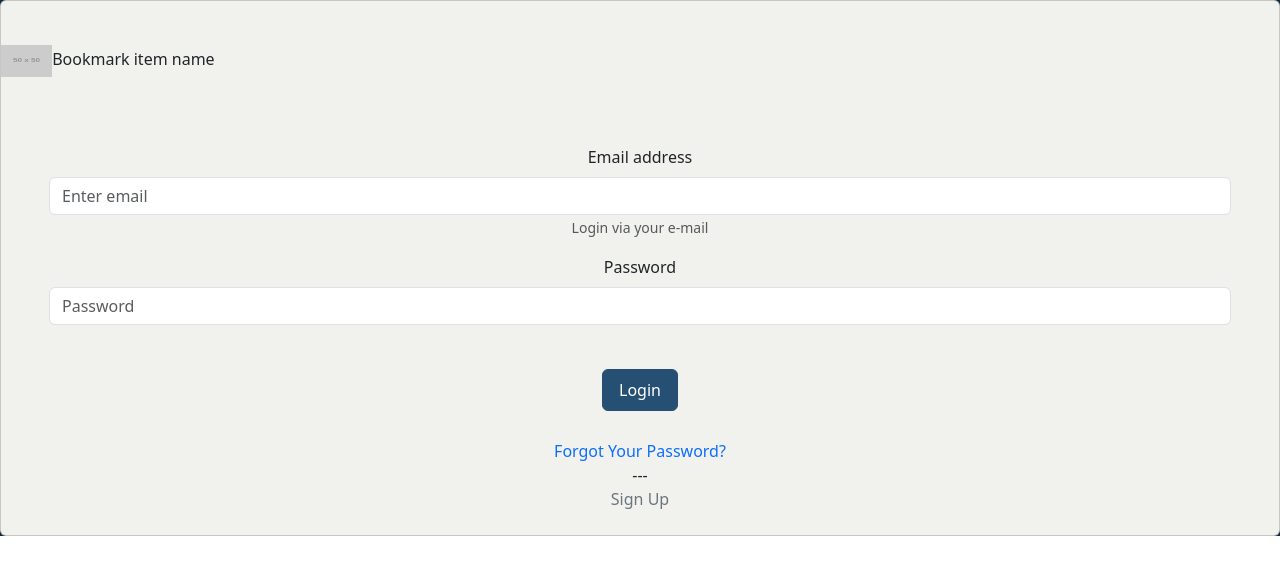
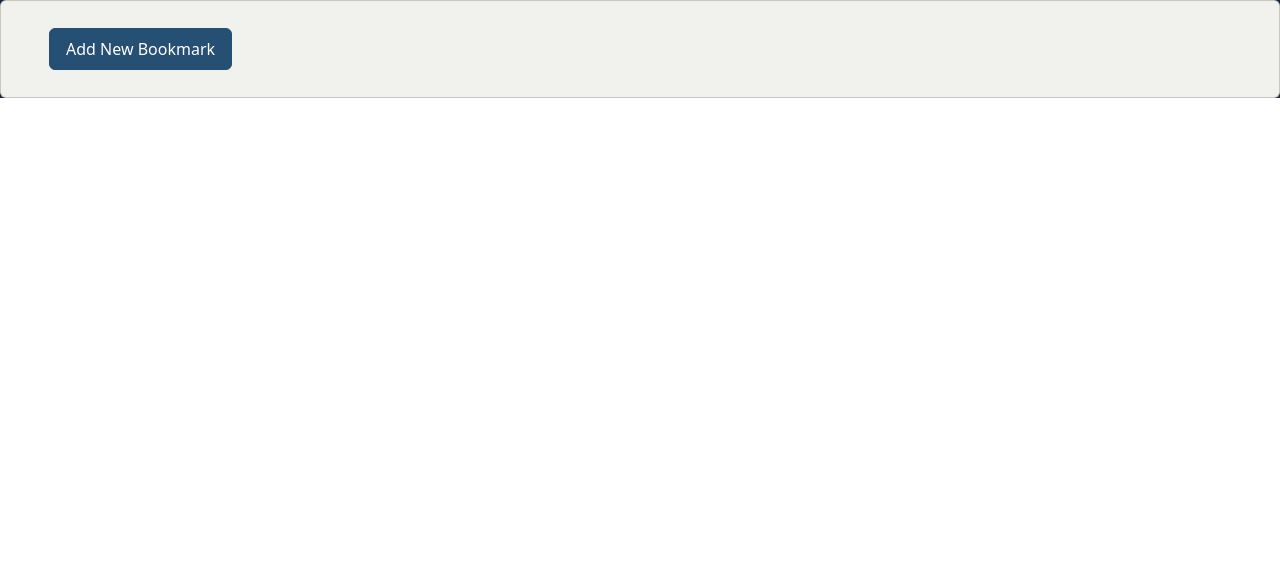
Before and after one commit to LeDauphinn/bookmark-app, a React (Create React App) app in the folder fr/bookmark/: page / in a window 1280 px wide. Shown: the top 574 px of the page. Built offline with nearby package versions, Linux system fonts and the light colour scheme.

Commit message:
button düzgün çalışıyo

```diff
--- a/fr/bookmark/src/components/Bookmark.jsx
+++ b/fr/bookmark/src/components/Bookmark.jsx
@@ -1,90 +1,74 @@
-import 'bootstrap/dist/js/bootstrap.bundle.min';
-import 'bootstrap/dist/css/bootstrap.min.css';
-import '../custom.css';
+import React, { useState } from 'react';
 import Button from 'react-bootstrap/Button';
 import Form from 'react-bootstrap/Form';
 import Card from 'react-bootstrap/Card';
+import Modal from 'react-bootstrap/Modal';
 import BookmarkItem from './BookmarkItem';
 
+function Bookmark() {
+  const [bookmarks, setBookmarks] = useState([]);
+  const [showModal, setShowModal] = useState(false);
+  const [title, setTitle] = useState('');
+  const [url, setUrl] = useState('');
 
-function Bookmark() {
+  const addBookmark = () => {
+    if (title.trim() !== '' && url.trim() !== '') {
+      setBookmarks([...bookmarks, <BookmarkItem key={bookmarks.length} title={title} url={url}/>]);
+      setTitle('');
+      setUrl('');
+      setShowModal(false);
+    } else {
+      alert('Title and URL cannot be empty');
+    }
+  }
+
+  const openModal = () => {
+    setShowModal(true);
+  }
+
+  const closeModal = () => {
+    setShowModal(false);
+  }
+
   return (
     <>
       <div className="d-grid">
         <Card style={{ backgroundColor: "#f1f2ed" }}>
-          <Form className='text-center'>
-            <BookmarkItem></BookmarkItem>
-            <Form.Group className="ms-5 me-5 mb-3" controlId="loginEmail">
-              <br />
-              <Form.Label>Email address</Form.Label>
-              <Form.Control type="email"
-                placeholder="Enter email" />
-              <Form.Text className="text-muted">
-                Login via your e-mail
-              </Form.Text>
-            </Form.Group>
-
-            <Form.Group className="ms-5 me-5 mb-3" controlId="loginPassword">
-              <Form.Label>Password</Form.Label>
-              <Form.Control type="password"
-                placeholder="Password" />
-            </Form.Group>
-            <br />
-            <Button className="btn-teal" type="submit">
-              Login
-            </Button>
-            <br /><br />
-            <href class="link-primary">Forgot Your
-              Password?
-            </href>
-            <br />---<br />
-            <href class="link-secondary">Sign Up</href>
-            <br /><br />
+          <Form className='d-flex align-items-center'>
+            <br /><br /><br /><br />
+            <Button className='clickable-card btn-teal ms-5' onClick={openModal}>Add New Bookmark</Button>
+            &nbsp;&nbsp;&nbsp;&nbsp;&nbsp;
+            {bookmarks.map(bookmark => (
+              <Form.Group className="mb-3">
+                {bookmark}
+              </Form.Group>
+            ))}
           </Form>
         </Card>
       </div>
+
+      <Modal show={showModal} onHide={closeModal}>
+        <Modal.Header closeButton>
+          <Modal.Title>Add Bookmark</Modal.Title>
+        </Modal.Header>
+        <Modal.Body>
+          <Form>
+            <Form.Group className="mb-3">
+              <Form.Label>Title</Form.Label>
+              <Form.Control type="text" placeholder="Enter title" value={title} onChange={e => setTitle(e.target.value)} />
+            </Form.Group>
+            <Form.Group className="mb-3">
+              <Form.Label>URL</Form.Label>
+              <Form.Control type="text" placeholder="Enter URL" value={url} onChange={e => setUrl(e.target.value)} />
+            </Form.Group>
+          </Form>
+        </Modal.Body>
+        <Modal.Footer>
+          <Button variant="secondary" onClick={closeModal}>Cancel</Button>
+          <Button variant="primary" onClick={addBookmark}>Add</Button>
+        </Modal.Footer>
+      </Modal>
     </>
-    // <div className='bg-rain'>
-    //   <div className='container'>
-    //     <div className='row'>
-    //       <div className='d-grid'>
-
-    //         <Card className="d-grid" style={{ backgroundColor: "#f1f2ed" }}>
-    //           <Form className='text-center'>
-    //             <BookmarkItem></BookmarkItem>
-    //             <Form.Group className="ms-5 me-5 mb-3" controlId="loginEmail">
-    //               <br />
-    //               <Form.Label>Email address</Form.Label>
-    //               <Form.Control type="email"
-    //                 placeholder="Enter email" />
-    //               <Form.Text className="text-muted">
-    //                 Login via your e-mail
-    //               </Form.Text>
-    //             </Form.Group>
-
-    //             <Form.Group className="ms-5 me-5 mb-3" controlId="loginPassword">
-    //               <Form.Label>Password</Form.Label>
-    //               <Form.Control type="password"
-    //                 placeholder="Password" />
-    //             </Form.Group>
-    //             <br />
-    //             <Button className="btn-teal" type="submit">
-    //               Login
-    //             </Button>
-    //             <br /><br />
-    //             <href class="link-primary">Forgot Your
-    //               Password?
-    //             </href>
-    //             <br />---<br />
-    //             <href class="link-secondary">Sign Up</href>
-    //             <br /><br />
-    //           </Form>
-    //         </Card>
-    //         <br /><br /><br /><br /><br /><br /><br /><br /><br /><br /><br />
-    //       </div>
-    //     </div>
-    //   </div>
-    // </div>
   );
 }
 
--- a/fr/bookmark/src/components/BookmarkItem.jsx
+++ b/fr/bookmark/src/components/BookmarkItem.jsx
@@ -2,14 +2,15 @@ import 'bootstrap/dist/js/bootstrap.bundle.min';
 import 'bootstrap/dist/css/bootstrap.min.css';
 import '../custom.css';
 
-function BookmarkItem() {
+function BookmarkItem({ title, url }) {
+    const faviconUrl = `https://s2.googleusercontent.com/s2/favicons?domain_url=${url}`;
+
     return (
         <div>
             <div style={{ display: 'flex', alignItems: 'center' }}>
-                <br /><br /><br /><br /><br />
-                <img src="https://placehold.co/50x50" alt="description" style={{ width: '4vw', height: '4vh' }} />
-                <div className='mb-1'>
-                    Bookmark item name
+                <img className='mt-2' src={faviconUrl} alt="description" style={{ width: '24px', height: '24px' }} />
+                <div className='mt-2 mb-1'>
+                    &nbsp;&nbsp;{title}
                 </div>
             </div>
         </div>
--- a/fr/bookmark/src/custom.css
+++ b/fr/bookmark/src/custom.css
@@ -50,9 +50,9 @@ code {
 }
 
 .btn-teal:hover {
-    background-color: #d14d7200;
-    color: #254f73;
-    border-color: #254f73;
+    background-color: #31ee80c9;
+    color: #002e57;
+    border-color: #254f7300;
 }
 
 .btn-fav {
```
